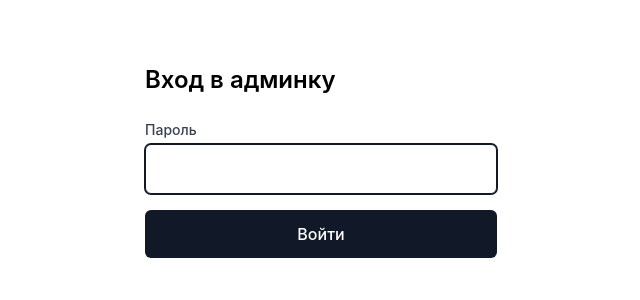
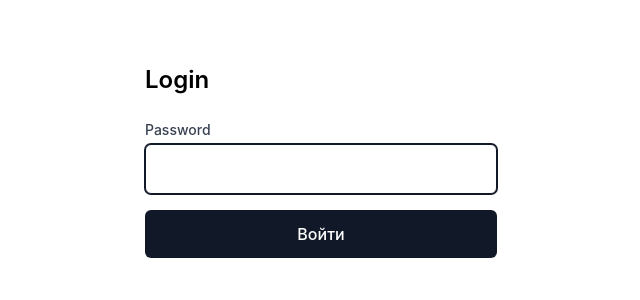
Before and after one commit to vk22/iconic-invitation, a Nuxt app: page /admin/login in a window 1280 px wide. Shown: the top 300 px of the page, without its empty margins (319-959 px from the left). Built offline with nearby package versions, Linux system fonts and the light colour scheme.

Commit message:
some works

```diff
--- a/pages/admin/index.vue
+++ b/pages/admin/index.vue
@@ -160,7 +160,7 @@ async function handleAddBooking(data: { company: string; guests: any[] }) {
       </div>
     </section>
 
-    <div class="mt-4 flex flex-wrap items-end gap-3">
+    <!-- <div class="mt-4 flex flex-wrap items-end gap-3">
       <div>
         <label class="block text-sm font-medium text-gray-700">Day</label>
         <select v-model="dateFilter" class="mt-1 rounded-md border border-gray-300 px-3 py-2">
@@ -183,7 +183,7 @@ async function handleAddBooking(data: { company: string; guests: any[] }) {
       >
         Export CSV
       </a>
-    </div>
+    </div> -->
 
     <div class="mt-4 overflow-x-auto">
       <table class="w-full min-w-[820px] border-collapse text-sm">
--- a/pages/admin/login.vue
+++ b/pages/admin/login.vue
@@ -19,10 +19,10 @@ async function onSubmit() {
 
 <template>
   <main class="mx-auto max-w-sm px-4 py-16">
-    <h1 class="text-2xl font-semibold">Вход в админку</h1>
+    <h1 class="text-2xl font-semibold">Login</h1>
     <form class="mt-6 space-y-4" @submit.prevent="onSubmit">
       <div>
-        <label for="password" class="block text-sm font-medium text-gray-700">Пароль</label>
+        <label for="password" class="block text-sm font-medium text-gray-700">Password</label>
         <input
           id="password"
           v-model="password"
```
Also changed, not shown: 1 other file (tests, documents, lock files or other folders).
